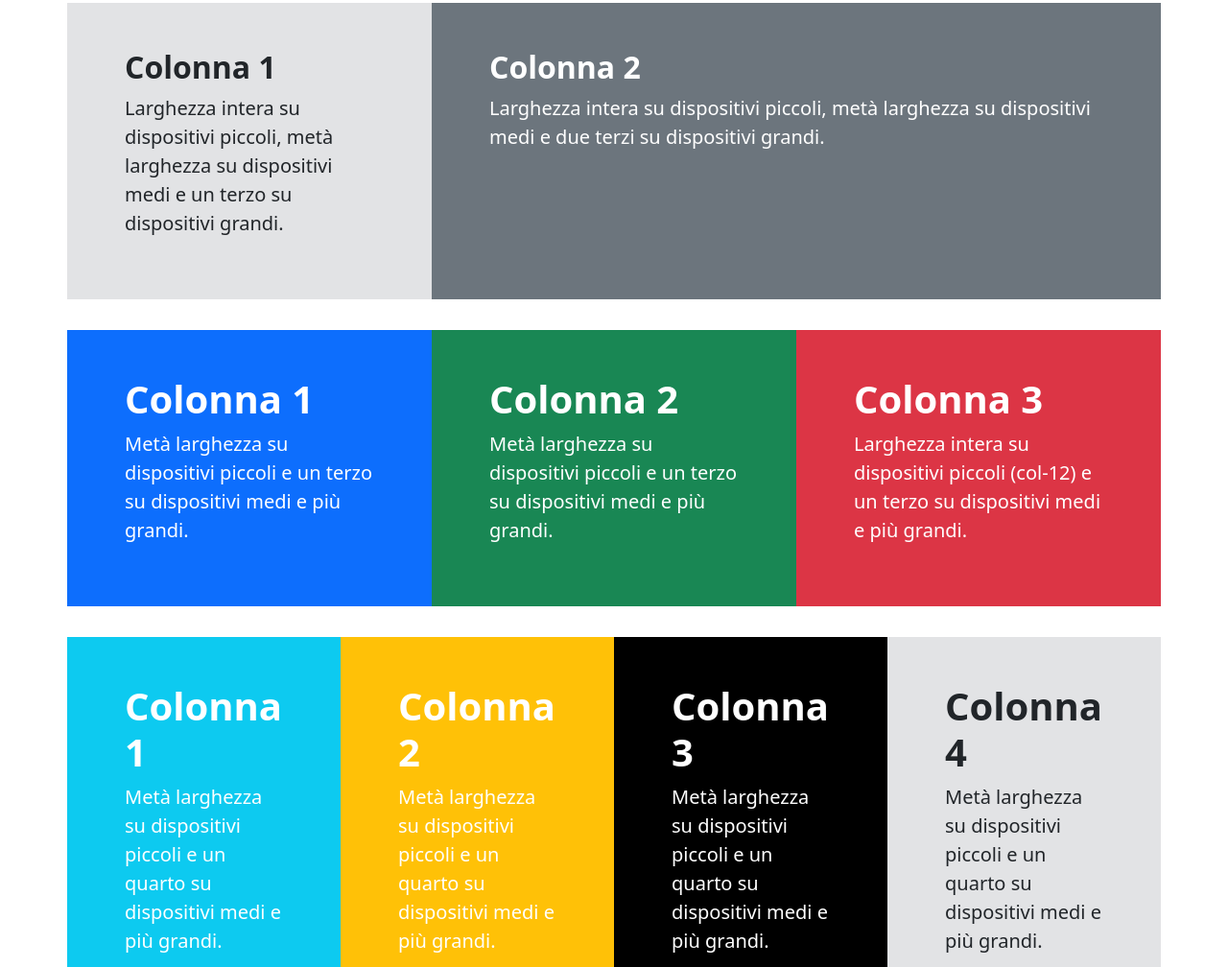
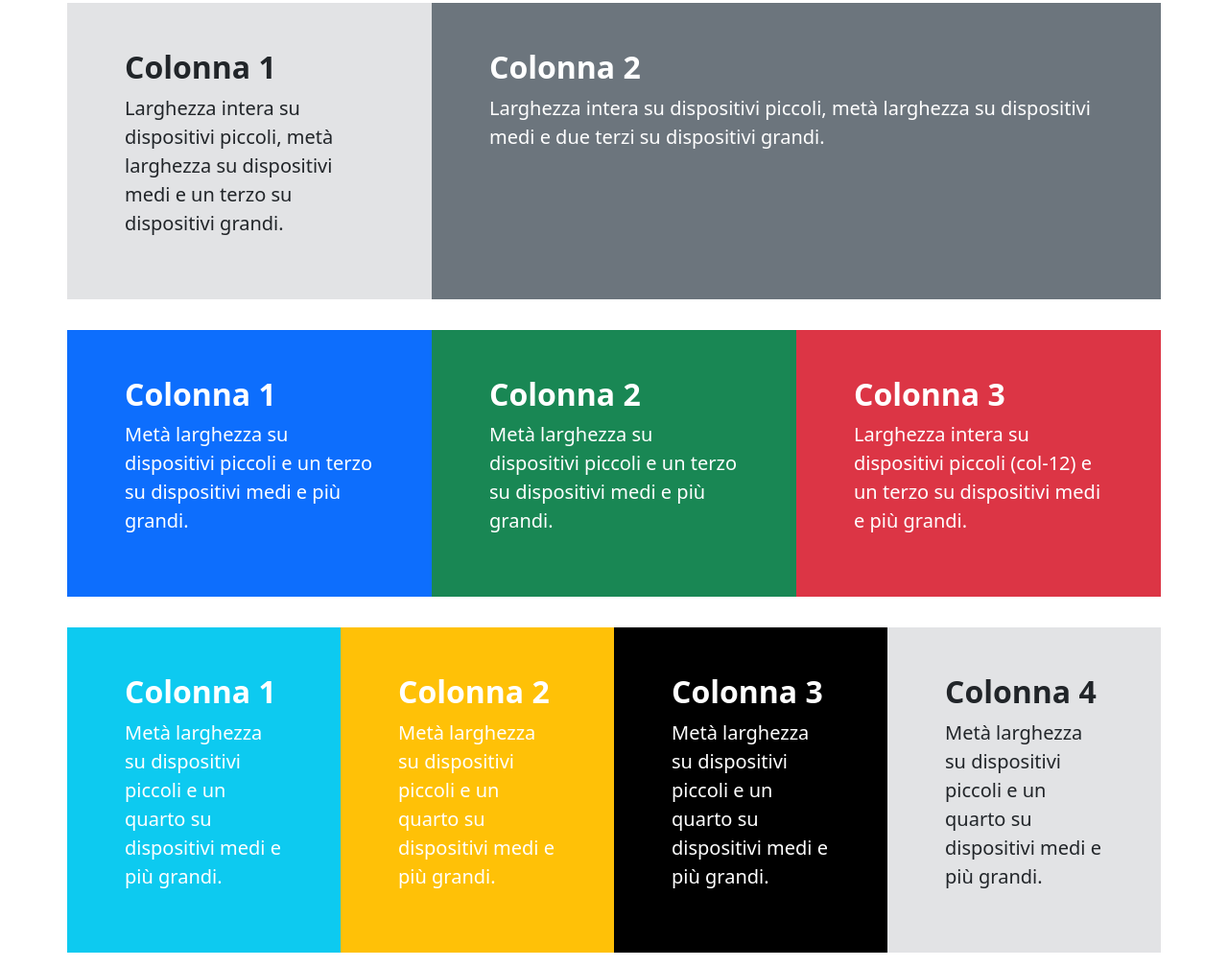
Before and after one commit to fabioadelfio/htmlcss-bootstrap-layout, a plain HTML site: page index.html in a window 1280 px wide. Shown: the part 275-1283 px from the top of the page at 96% size. Drawn offline with nearby package versions, Linux system fonts and the light colour scheme.

Commit message:
fix h2 size

```diff
--- a/index.html
+++ b/index.html
@@ -64,21 +64,21 @@
 
             <div class="col-6 col-md-4 col-lg-4 bg-primary text-white">
                 <div class="col-content p-5">
-                    <h2 class="fs-1 fw-bold">Colonna 1</h2>
+                    <h2 class="fw-bold">Colonna 1</h2>
                     <p class="fs-5">Metà larghezza su dispositivi piccoli e un terzo su dispositivi medi e più grandi.</p>
                 </div>
             </div>
 
             <div class="col-6 col-md-4 col-lg-4 bg-success text-white">
                 <div class="col-content p-5">
-                    <h2 class="fs-1 fw-bold">Colonna 2</h2>
+                    <h2 class="fw-bold">Colonna 2</h2>
                     <p class="fs-5">Metà larghezza su dispositivi piccoli e un terzo su dispositivi medi e più grandi.</p>
                 </div>
             </div>
 
             <div class="col-12 col-md-4 col-lg-4 bg-danger text-white">
                 <div class="col-content p-5">
-                    <h2 class="fs-1 fw-bold">Colonna 3</h2>
+                    <h2 class="fw-bold">Colonna 3</h2>
                     <p class="fs-5">Larghezza intera su dispositivi piccoli (col-12) e un terzo su dispositivi medi e più grandi.</p>
                 </div>
             </div>
@@ -91,28 +91,28 @@
 
             <div class="col-6 col-md-3 col-lg-3 bg-info text-white">
                 <div class="col-content p-5">
-                    <h2 class="fs-1 fw-bold">Colonna 1</h2>
+                    <h2 class="fw-bold">Colonna 1</h2>
                     <p class="fs-5">Metà larghezza su dispositivi piccoli e un quarto su dispositivi medi e più grandi.</p>
                 </div>
             </div>
 
             <div class="col-6 col-md-3 col-lg-3 bg-warning text-white ">
                 <div class="col-content p-5">
-                    <h2 class="fs-1 fw-bold">Colonna 2</h2>
+                    <h2 class="fw-bold">Colonna 2</h2>
                     <p class="fs-5">Metà larghezza su dispositivi piccoli e un quarto su dispositivi medi e più grandi.</p>
                 </div>
             </div>
 
             <div class="col-6 col-md-3 col-lg-3 bg-black text-white">
                 <div class="col-content p-5">
-                    <h2 class="fs-1 fw-bold">Colonna 3</h2>
+                    <h2 class="fw-bold">Colonna 3</h2>
                     <p class="fs-5">Metà larghezza su dispositivi piccoli e un quarto su dispositivi medi e più grandi.</p>
                 </div>
             </div>
 
             <div class="col-6 col-md-3 col-lg-3 bg-secondary-subtle">
                 <div class="col-content p-5">
-                    <h2 class="fs-1 fw-bold">Colonna 4</h2>
+                    <h2 class="fw-bold">Colonna 4</h2>
                     <p class="fs-5">Metà larghezza su dispositivi piccoli e un quarto su dispositivi medi e più grandi.</p>
                 </div>
             </div>
```
